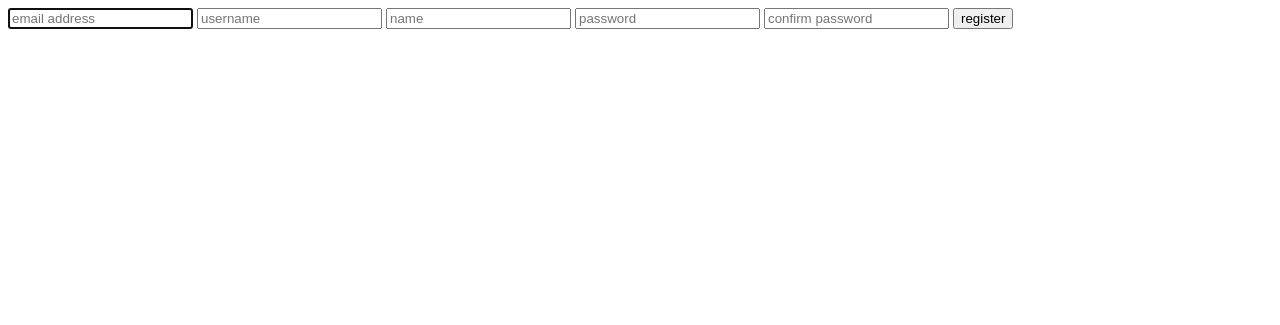
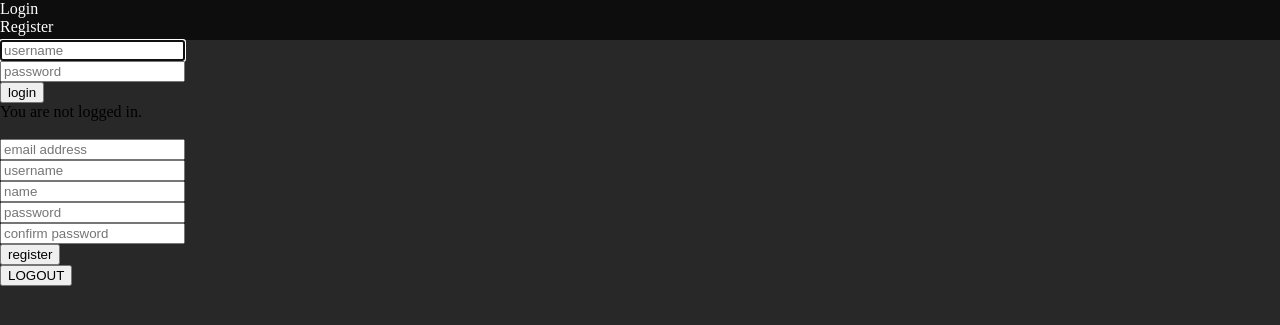
Before and after one commit to ivarcode/schackmatt, a PHP site: page / in a window 1280 px wide. Shown: the top 325 px of the page. Run offline with PHP 8.4, Linux system fonts and the light colour scheme.

Commit message:
styling some nav and reg

```diff
--- a/css/style.css
+++ /dev/null
@@ -1,3 +0,0 @@
-/*
-style.css
-*/
--- a/dbh.php
+++ b/dbh.php
@@ -6,6 +6,8 @@ $conn = mysqli_connect("localhost","root","","chess");
 if (!$conn) {
 	// REMOVE mysqli_connect_error() when site made live to avoid SQL injection
 	die("Connection failed ".mysqli_connect_error());
+} else {
+	// echo "Connection successful.";
 }
 
 ?>
--- /dev/null
+++ b/header.php
@@ -0,0 +1,22 @@
+<?php
+	session_start();
+?>
+
+<!DOCTYPE html>
+<html>
+<head>
+	<meta charset="utf-8">
+	<title>schackmatt.net</title>
+	<link rel="stylesheet" type="text/css" href="style.css">
+</head>
+<body>
+
+<header>
+	<nav>
+		<ul>
+			<li><a href="login.php">Login</a></li>
+			<li><a href="register.php">Register</a></li>
+		</ul>
+	</nav>
+
+</header>
--- a/index.php
+++ b/index.php
@@ -2,42 +2,45 @@
 index.php
 -->
 
-<!DOCTYPE html>
-<html>
-<head>
-	<meta charset="utf-8">
-	<title>schackmatt.net</title>
-	<link rel="stylesheet" type="text/css" href="css/style.css">
-</head>
-<body>
+<?php
+	include 'header.php';
+?>
+
 <div id="container">
-	<!-- <div id="navbar">
-		<nav id="left_nav">
-			<ul>
-				<li><a href="#">Play</a></li>
-				<li><a href="#">Tactics</a></li>
-			</ul>
-		</nav>
-		<nav id="right_nav">
-			<ul>
-				<li><a href="#">Login</a></li>
-				<li><a href="#">Register</a></li>
-			</ul>
-		</nav>
-	</div>
-	<div id="header">
 
-	</div> -->
 	<div id="content">
+		<!-- login form -->
+		<form action="includes/login.inc.php" method="POST" enctype="multipart/formdata">
+			<input type="text" name="username" placeholder="username" required="required" autofocus><br>
+			<input type="password" name="password" placeholder="password" required="required"><br>
+			<input type="submit" name="login" value="login">
+		</form>
+
+		<?php
+			if (isset($_SESSION['id'])) {
+				echo $_SESSION['id'];
+			} else {
+				echo "You are not logged in.";
+			}
+		?>
+
+		<br><br>
+
 		<!-- register form -->
-		<form action="register.php" method="POST" enctype="multipart/formdata">
-			<input type="email" name="email" placeholder="email address" required="required" autofocus>
-			<input type="text" name="username" placeholder="username" required="required">
-			<input type="text" name="name" placeholder="name" required="required">
-			<input type="password" name="password" placeholder="password" required="required">
-			<input type="password" name="confirm_password" placeholder="confirm password" required="required">
+		<form action="includes/register.inc.php" method="POST" enctype="multipart/formdata">
+			<input type="email" name="email" placeholder="email address" required="required" autofocus><br>
+			<input type="text" name="username" placeholder="username" required="required"><br>
+			<input type="text" name="name" placeholder="name" required="required"><br>
+			<input type="password" name="password" placeholder="password" required="required"><br>
+			<input type="password" name="confirm_password" placeholder="confirm password" required="required"><br>
 			<input type="submit" name="register" value="register">
 		</form>
+
+		<!-- logout form -->
+		<form action="includes/logout.inc.php">
+			<button>LOGOUT</button>
+		</form>
+
 	</div>
 	<div id="footer">
 
--- /dev/null
+++ b/style.css
@@ -0,0 +1,32 @@
+/*
+style.css
+*/
+
+* {
+	text-decoration: none;
+}
+
+body {
+	margin:0;
+	padding:0;
+	background-color: rgb(40,40,40);
+}
+
+header {
+	width:100%;
+	height:40px;
+	background-color: rgb(13,13,13);
+}
+
+nav ul {
+	margin: 0;
+	padding: 0;
+}
+
+nav ul li {
+	list-style: none;
+}
+
+nav ul li a {
+	color: #FFF;
+}
```
Also changed, not shown: includes/login.inc.php (added, +21 -0 lines), includes/logout.inc.php (added, +8 -0 lines), includes/register.inc.php (added, +17 -0 lines), login.php (added, +35 -0 lines), register.php (+29 -9 lines).
